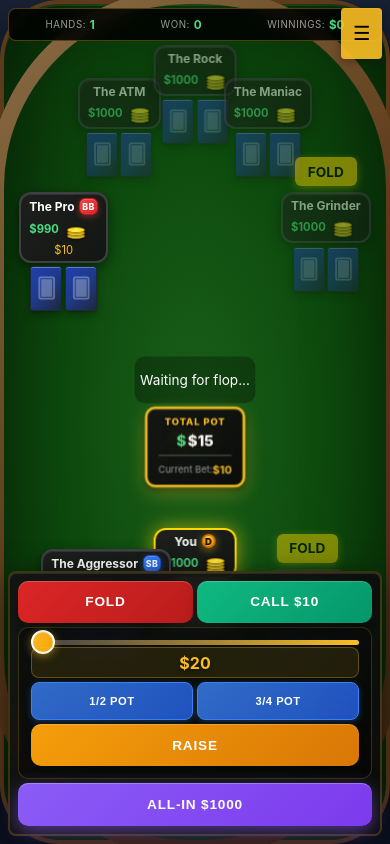
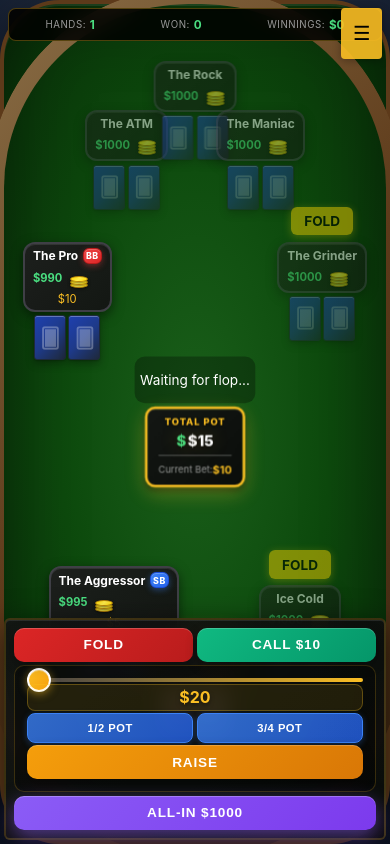
Before and after one commit to ddwwa/texas-holdem-trainer, a React (Vite) app: page / in a window 390 px wide. Built offline with nearby package versions, Linux system fonts and the light colour scheme.

Commit message:
Reduce action panel to half size, move players back to bottom in ellipse shape

```diff
--- a/src/web/styles/ActionButtons.css
+++ b/src/web/styles/ActionButtons.css
@@ -323,61 +323,60 @@
 @media (max-width: 768px) {
   .action-buttons {
     position: fixed;
-    bottom: 1vh;
-    left: 2vw;
-    right: 2vw;
+    bottom: 0.5vh;
+    left: 1vw;
+    right: 1vw;
     margin: 0;
-    padding: 1vh 1.5vw;
-    border-radius: 2vw;
-    gap: 1vw;
-    max-width: 96vw;
-    width: 96vw;
+    padding: 0.5vh 1vw;
+    border-radius: 1.5vw;
+    gap: 0.8vw;
+    max-width: 98vw;
+    width: 98vw;
     z-index: 300;
-    max-height: none;
     box-sizing: border-box;
     background: linear-gradient(135deg, rgba(20, 20, 20, 0.92) 0%, rgba(10, 10, 10, 0.92) 100%);
     backdrop-filter: blur(10px);
   }
 
   .btn {
-    padding: 1.2vh 1.5vw;
-    font-size: 3vw;
+    padding: 0.8vh 1.2vw;
+    font-size: 2.5vw;
     flex: 1;
-    min-width: 16vw;
-    min-height: 5vh;
+    min-width: 14vw;
+    min-height: 4vh;
     font-weight: 700;
   }
 
   .bet-controls {
     width: 100%;
     min-width: unset;
-    padding: 0.8vh 1vw;
+    padding: 0.4vh 0.8vw;
     box-sizing: border-box;
-    gap: 0.5vh;
+    gap: 0.3vh;
   }
 
   .slider-container {
-    gap: 0.3vh;
+    gap: 0.2vh;
   }
 
   .bet-slider {
-    height: 5px;
+    height: 4px;
   }
 
   .slider-value {
-    font-size: 3.5vw;
-    padding: 0.5vh;
+    font-size: 2.8vw;
+    padding: 0.3vh;
     font-weight: 700;
   }
 
   .pot-buttons {
-    gap: 1vw;
+    gap: 0.8vw;
   }
 
   .btn-pot-size {
-    font-size: 2.5vw;
-    padding: 0.8vh 1.5vw;
-    min-height: 4.5vh;
+    font-size: 2vw;
+    padding: 0.5vh 1vw;
+    min-height: 3.5vh;
   }
 }
 
@@ -433,31 +432,31 @@
 @media (max-width: 926px) and (max-height: 428px) and (orientation: landscape) {
   .action-buttons {
     position: fixed;
-    bottom: 0.5vh;
+    bottom: 0.3vh;
     left: 1vw;
     right: 1vw;
-    padding: 0.5vh 1vw;
-    gap: 0.8vw;
+    padding: 0.3vh 0.8vw;
+    gap: 0.6vw;
     width: 98vw;
     max-width: 98vw;
     box-sizing: border-box;
-    border-radius: 1.5vw;
+    border-radius: 1.2vw;
     background: linear-gradient(135deg, rgba(20, 20, 20, 0.9) 0%, rgba(10, 10, 10, 0.9) 100%);
     backdrop-filter: blur(8px);
   }
 
   .btn {
-    padding: 1vh 1.2vw;
-    font-size: 1.8vw;
-    min-height: 5vh;
+    padding: 0.7vh 1vw;
+    font-size: 1.6vw;
+    min-height: 4vh;
     letter-spacing: 0;
     white-space: nowrap;
   }
 
   .bet-controls {
-    padding: 0.4vh 0.8vw;
+    padding: 0.3vh 0.6vw;
     box-sizing: border-box;
-    gap: 0.3vh;
+    gap: 0.2vh;
   }
 
   .slider-container {
@@ -465,27 +464,27 @@
   }
 
   .bet-slider {
-    height: 4px;
+    height: 3px;
   }
 
   .slider-value {
-    font-size: 2.2vw;
-    padding: 0.4vh;
+    font-size: 1.8vw;
+    padding: 0.3vh;
   }
 
   .pot-buttons {
-    gap: 0.8vw;
+    gap: 0.6vw;
   }
 
   .btn-pot-size {
-    font-size: 1.6vw;
-    padding: 0.8vh 1.2vw;
-    min-height: 4.5vh;
+    font-size: 1.4vw;
+    padding: 0.6vh 1vw;
+    min-height: 3.5vh;
   }
 
   .error-message {
-    top: -18px;
-    font-size: 1.6vw;
-    padding: 0.4vh 0.8vw;
+    top: -16px;
+    font-size: 1.4vw;
+    padding: 0.3vh 0.6vw;
   }
 }
--- a/src/web/styles/PlayerSeat.css
+++ b/src/web/styles/PlayerSeat.css
@@ -303,15 +303,15 @@
     font-size: 2.5vw;
   }
 
-  /* Adjust positions for smaller screens */
-  .position-0 { bottom: 25%; }
-  .position-1 { bottom: 20%; left: 8%; }
-  .position-2 { top: 22%; left: 2%; }
-  .position-3 { top: 8%; left: 18%; }
-  .position-4 { top: 4%; }
-  .position-5 { top: 8%; right: 18%; }
-  .position-6 { top: 22%; right: 2%; }
-  .position-7 { bottom: 20%; right: 8%; }
+  /* Adjust positions for smaller screens - maintain ellipse shape */
+  .position-0 { bottom: 12%; }
+  .position-1 { bottom: 18%; left: 10%; }
+  .position-2 { top: 28%; left: 3%; }
+  .position-3 { top: 12%; left: 20%; }
+  .position-4 { top: 6%; }
+  .position-5 { top: 12%; right: 20%; }
+  .position-6 { top: 28%; right: 3%; }
+  .position-7 { bottom: 18%; right: 10%; }
 }
 
 /* Mobile devices (480px and below) */
@@ -380,10 +380,15 @@
     font-size: 1.5vw;
   }
 
-  /* Adjust positions for landscape - keep bottom player visible above action panel */
-  .position-0 { bottom: 22%; }
-  .position-1 { bottom: 18%; left: 10%; }
-  .position-7 { bottom: 18%; right: 10%; }
+  /* Adjust positions for landscape - maintain ellipse shape with compact panel */
+  .position-0 { bottom: 10%; }
+  .position-1 { bottom: 14%; left: 12%; }
+  .position-2 { top: 32%; left: 4%; }
+  .position-3 { top: 14%; left: 22%; }
+  .position-4 { top: 8%; }
+  .position-5 { top: 14%; right: 22%; }
+  .position-6 { top: 32%; right: 4%; }
+  .position-7 { bottom: 14%; right: 12%; }
 }
   }
 }
```
